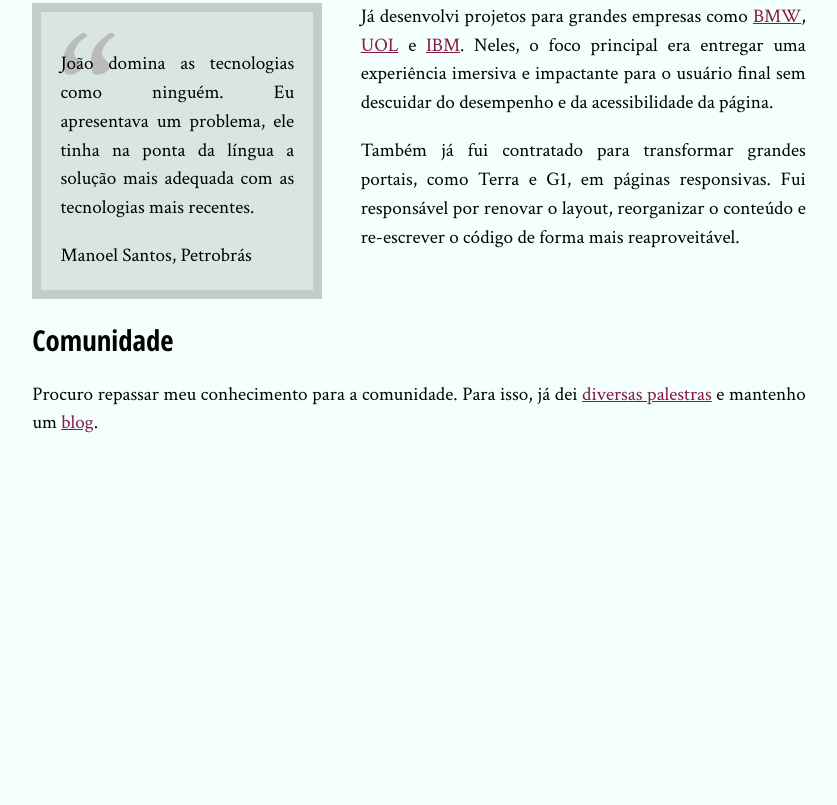
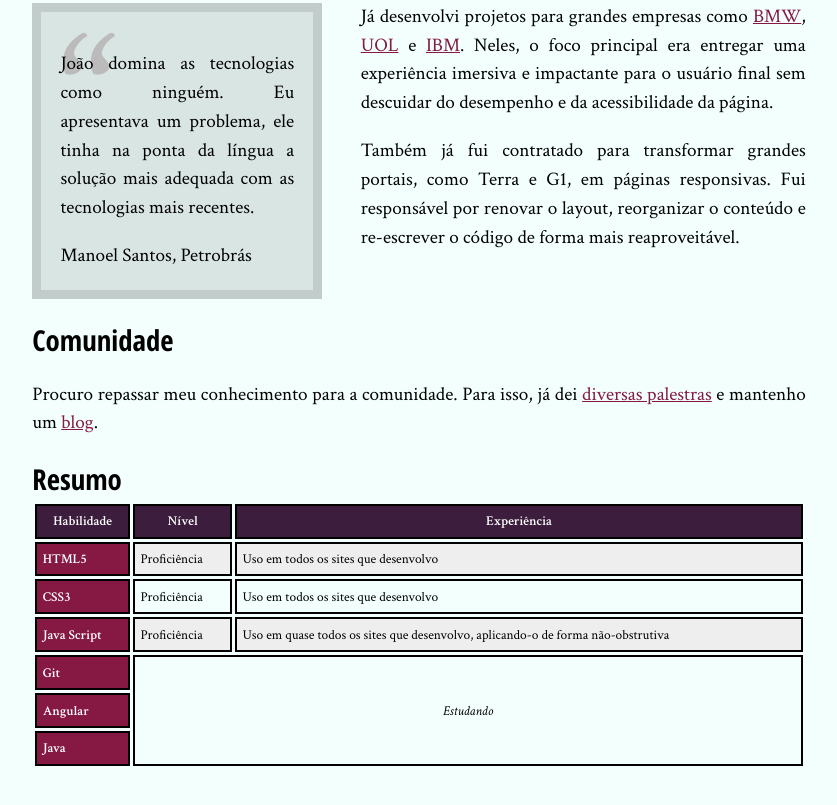
Before and after one commit to igor-ferreira-almeida/HTML5-e-CSS3, a plain HTML site: page jose-da-silva/bio.html in a window 1280 px wide. Shown: the part 855-1660 px from the top of the page, without its empty margins (86-923 px from the left). Before the commit the page ends 1418 px from the top, so only its background shows below. Drawn offline with Linux system fonts and the light colour scheme.

Commit message:
HTML5 e CSS3 II: Turbinando as suas páginas

```diff
--- a/jose-da-silva/bio.html
+++ b/jose-da-silva/bio.html
@@ -32,6 +32,53 @@
             <p>Também já fui contratado para transformar grandes portais, como Terra e G1, em páginas responsivas. Fui responsável por renovar o layout, reorganizar o conteúdo e re-escrever o código de forma mais reaproveitável.</p>
             <h2 class="subtitulo-texto">Comunidade</h2>
             <p>Procuro repassar meu conhecimento para a comunidade. Para isso, já dei <a href="portfolio.html">diversas palestras</a> e mantenho um <a href="blog.html">blog</a>.</p>
+
+            <h2 class="subtitulo-texto">Resumo</h2>
+            <table class="habilidades">
+                <thead>
+                    <tr>
+                        <th>Habilidade</th>
+                        <th>Nível</th>
+                        <th>Experiência</th>
+                    </tr>
+                </thead>
+
+                <tbody>
+                    <tr>
+                        <td>HTML5</td>
+                        <td>Proficiência</td>
+                        <td>Uso em todos os sites que desenvolvo</td>
+                    </tr>
+
+                     <tr>
+                        <td>CSS3</td>
+                        <td>Proficiência</td>
+                        <td>Uso em todos os sites que desenvolvo</td>
+                    </tr>
+
+                    <tr>
+                        <td>Java Script</td>
+                        <td>Proficiência</td>
+                        <td>Uso em quase todos os sites que desenvolvo, aplicando-o de forma não-obstrutiva</td>
+                    </tr>
+
+                    <tr>
+                        <td>Git</td>
+                        <td colspan="2" rowspan="3">
+                            Estudando
+                        </td>
+                    </tr>
+
+                    <tr>
+                        <td>Angular</td>
+                    </tr>
+
+                    <tr>
+                        <td>Java</td>
+                    </tr>
+                </tbody>
+
+            </table>
         </div>
     </main>
     <img src="imagens/eu.jpg" alt="Minha foto" class="minha-foto">
--- a/jose-da-silva/css/bio.css
+++ b/jose-da-silva/css/bio.css
@@ -78,3 +78,37 @@ main .container > p:first-child:first-letter {
     color: #FFF;
     margin-right: 0.2ch;
 }
+
+
+.habilidades {
+    border-collapse: separate;
+    border-spacing: .25em;
+    font-size: 0.7em;
+    width: 100%;
+}
+tr:nth-child(2n - 1) {
+    background-color: #EEE;
+}
+
+th, td {
+    border: .2em solid #000;
+    padding: .4em;
+    vertical-align: middle;
+}
+
+th {
+    background-color: #3C1D3D;
+    color: #FFF;
+    font-weight: bold;
+}
+
+td:first-child {
+    background-color: #851944;
+    color: #FFF;
+    font-weight: bold;
+}
+
+.habilidades [colspan] {
+    text-align: center;
+    font-style: italic;
+}
```
